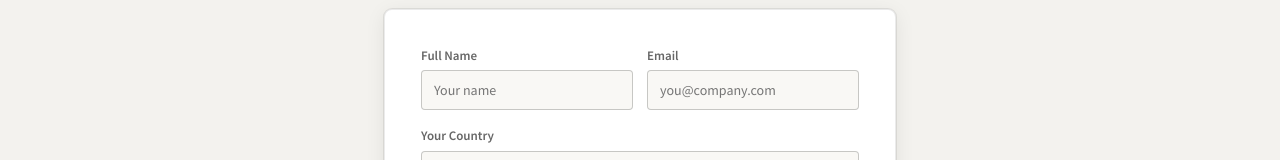
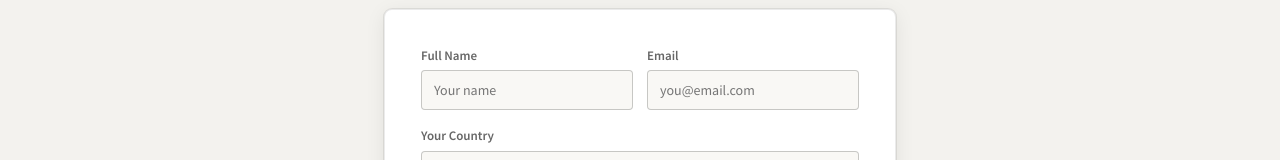
Before and after one commit to ThePostBot/thepostbot-landing, a Next.js app: page / in a window 1280 px wide. Shown: the part 4536-4696 px from the top of the page. Built offline with nearby package versions, Linux system fonts and the light colour scheme.

Commit message:
Update email placeholder in form input

```diff
--- a/pages/index.js
+++ b/pages/index.js
@@ -413,7 +413,7 @@ export default function Home() {
           <div className="li-card" style={{padding:'clamp(20px,5vw,36px)',boxShadow:'0 0 0 1px rgba(0,0,0,0.08),0 4px 20px rgba(0,0,0,0.08)'}}>
             <div style={{display:'grid',gap:'16px'}}>
               <div className="grid-2" style={{display:'grid',gridTemplateColumns:'1fr 1fr',gap:'14px'}}>
-                {[['name','Full Name','text','Your name'],['email','Email','email','you@company.com']].map(([k,l,t,p])=>(
+                {[['name','Full Name','text','Your name'],['email','Email','email','you@email.com']].map(([k,l,t,p])=>(
                   <div key={k}>
                     <label style={{display:'block',color:'rgba(0,0,0,0.6)',fontSize:'13px',fontWeight:600,marginBottom:'5px'}}>{l}</label>
                     <input type={t} placeholder={p} value={form[k]} onChange={e=>setForm({...form,[k]:e.target.value})} onFocus={()=>setFocused(k)} onBlur={()=>setFocused(null)} style={inp(k)}/>
```
